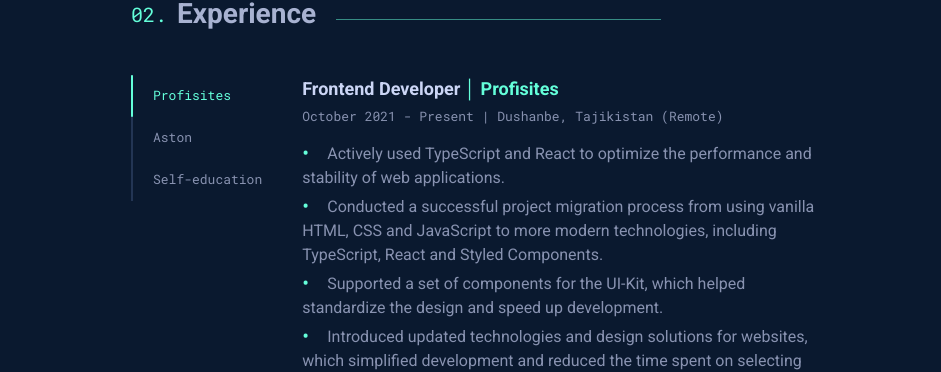
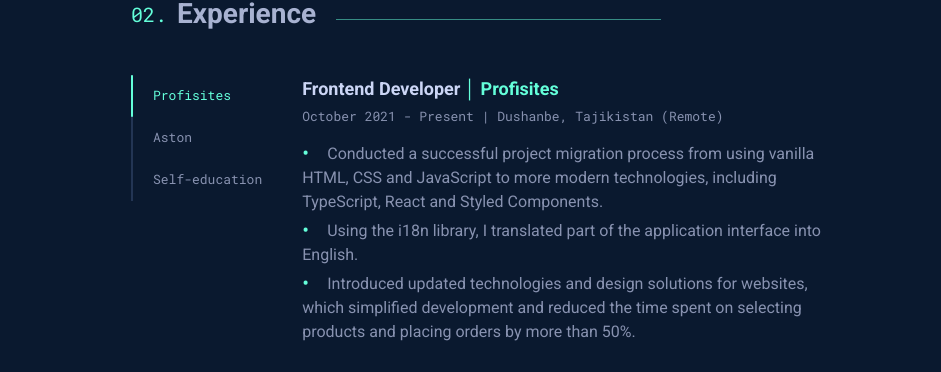
Before and after one commit to khuseinov/portfolio, a React (Vite) app: page / in a window 1280 px wide. Shown: the part 1509-1881 px from the top of the page, without its empty margins (159-1100 px from the left). Built offline with nearby package versions, Linux system fonts and the light colour scheme.

Commit message:
add new text for experience

```diff
--- a/src/components/Main/Experience/Experience.tsx
+++ b/src/components/Main/Experience/Experience.tsx
@@ -40,17 +40,13 @@ const Experience: FC = () => {
 			description: (
 				<div>
 					<DescriptionResponsibility>
-						Actively used TypeScript and React to optimize the performance and
-						stability of web applications.
-					</DescriptionResponsibility>
-					<DescriptionResponsibility>
 						Conducted a successful project migration process from using vanilla
 						HTML, CSS and JavaScript to more modern technologies, including
 						TypeScript, React and Styled Components.
 					</DescriptionResponsibility>
 					<DescriptionResponsibility>
-						Supported a set of components for the UI-Kit, which helped
-						standardize the design and speed up development.
+						Using the i18n library, I translated part of the application
+						interface into English.
 					</DescriptionResponsibility>
 					<DescriptionResponsibility>
 						Introduced updated technologies and design solutions for websites,
```
Also changed, not shown: 1 other file (tests, documents, lock files or other folders).
